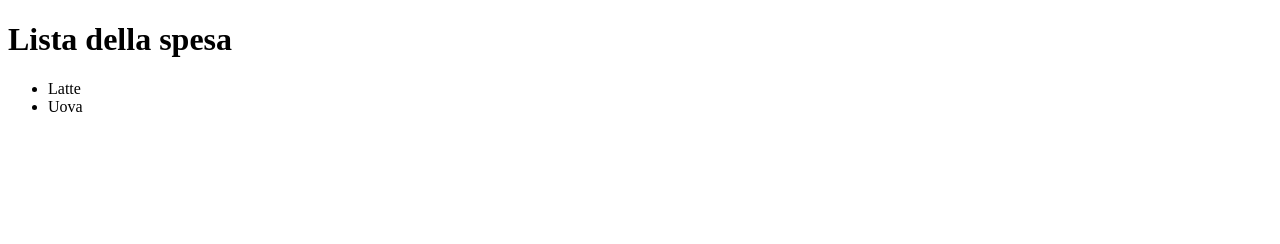
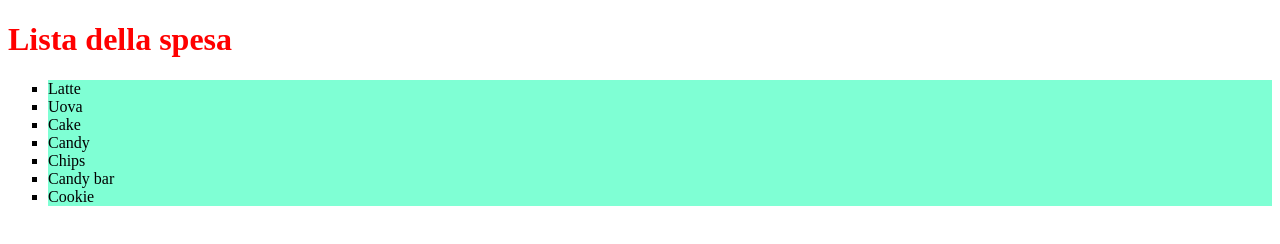
Before and after one commit to MatteoLanci/EPICODE-M3-D2-D2b, a plain HTML site: page D2-Git/index.html in a window 1280 px wide. Drawn offline with Linux system fonts and the light colour scheme.

Commit message:
EDIT .title & <li>
styled header>h1 with red color & changed bg color to <li> + changed their dots style

```diff
--- a/D2-Git/index.html
+++ b/D2-Git/index.html
@@ -4,6 +4,7 @@
     <meta charset="UTF-8" />
     <meta http-equiv="X-UA-Compatible" content="IE=edge" />
     <meta name="viewport" content="width=device-width, initial-scale=1.0" />
+    <link rel="stylesheet" href="style.css" />
     <title>Document</title>
   </head>
   <body>
@@ -14,6 +15,11 @@
       <ul>
         <li>Latte</li>
         <li>Uova</li>
+        <li>Cake</li>
+        <li>Candy</li>
+        <li>Chips</li>
+        <li>Candy bar</li>
+        <li>Cookie</li>
       </ul>
     </main>
   </body>
--- /dev/null
+++ b/D2-Git/style.css
@@ -0,0 +1,8 @@
+header .title {
+  color: red;
+}
+
+main ul li {
+  background: aquamarine;
+  list-style: square;
+}
```
